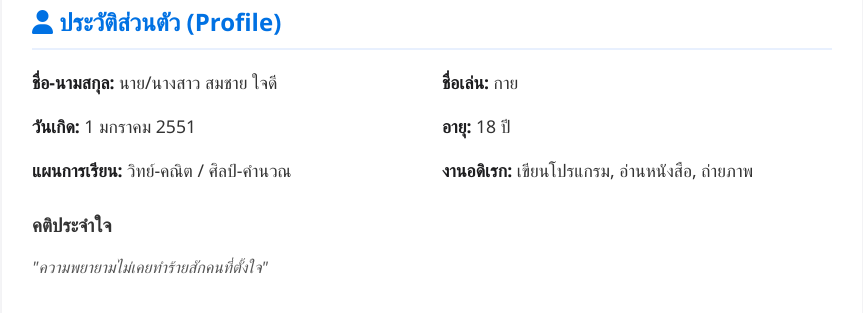
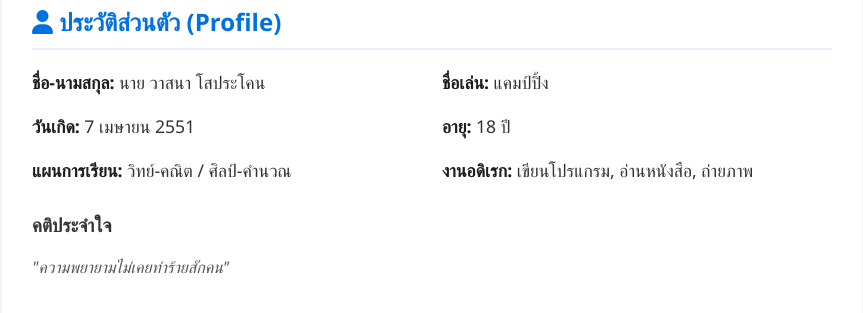
Before and after one commit to banana56eiei/portfolio2, a plain HTML site: page about.html in a window 1280 px wide. Shown: the part 153-466 px from the top of the page, without its empty margins (208-1071 px from the left). Drawn offline with Linux system fonts and the light colour scheme.

Commit message:
Update about.html

```diff
--- a/about.html
+++ b/about.html
@@ -34,16 +34,16 @@
     <div class="container">
         <h2><i class="fa-solid fa-user"></i> ประวัติส่วนตัว (Profile)</h2>
         <div class="info-grid">
-            <div class="info-item"><strong>ชื่อ-นามสกุล:</strong> นาย/นางสาว สมชาย ใจดี</div>
-            <div class="info-item"><strong>ชื่อเล่น:</strong> กาย</div>
-            <div class="info-item"><strong>วันเกิด:</strong> 1 มกราคม 2551</div>
+            <div class="info-item"><strong>ชื่อ-นามสกุล:</strong> นาย วาสนา โสประโคน</div>
+            <div class="info-item"><strong>ชื่อเล่น:</strong> แคมป์ปิ้ง</div>
+            <div class="info-item"><strong>วันเกิด:</strong> 7 เมษายน 2551</div>
             <div class="info-item"><strong>อายุ:</strong> 18 ปี</div>
             <div class="info-item"><strong>แผนการเรียน:</strong> วิทย์-คณิต / ศิลป์-คำนวณ</div>
             <div class="info-item"><strong>งานอดิเรก:</strong> เขียนโปรแกรม, อ่านหนังสือ, ถ่ายภาพ</div>
         </div>
 
         <h3 style="margin-top:30px;">คติประจำใจ</h3>
-        <p style="font-style: italic; color: #555;">"ความพยายามไม่เคยทำร้ายสักคนที่ตั้งใจ"</p>
+        <p style="font-style: italic; color: #555;">"ความพยายามไม่เคยทำร้ายสักคน"</p>
     </div>
 
 </body>
```
